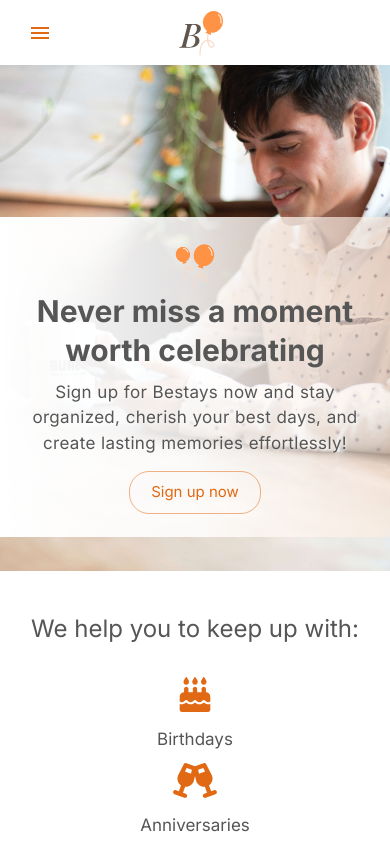
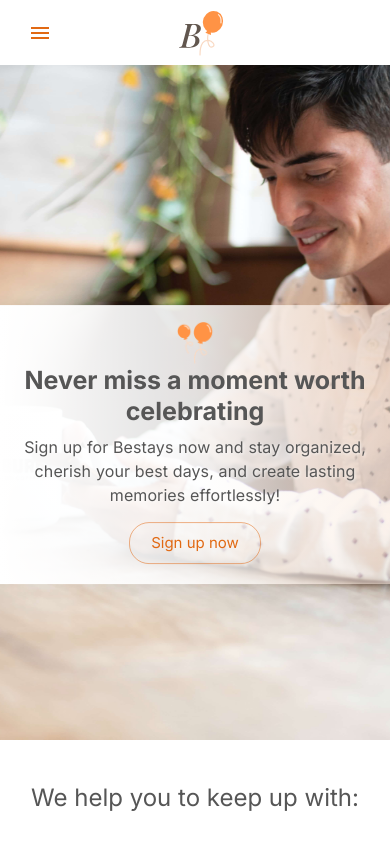
Before and after one commit to Liz0001/Bestays-Project, a React (Vite) app in the folder client/: page / in a window 390 px wide. Shown: the top 844 px of the page. Built offline with nearby package versions, Linux system fonts and the light colour scheme; a web font is replaced by a local one.

Commit message:
Size changes - everything made smalles - top section hero part

```diff
--- a/client/src/components/landingPage/HeroSection.tsx
+++ b/client/src/components/landingPage/HeroSection.tsx
@@ -1,4 +1,4 @@
-import { Button, Container } from '@mui/material';
+import { Button } from '@mui/material';
 import balloons from '../../assets/images/balloons.png';
 import './landingPage.css';
 
@@ -6,7 +6,6 @@ export function HeroSection() {
     return (
         <div className="bg-container">
             <div className="bg-image">
-                <Container>
                 <div className="landing-page">
                     <div className="wrapper">
                         <div className="balloon-img">
@@ -16,9 +15,9 @@ export function HeroSection() {
                             Never miss a moment worth celebrating
                         </h1>
                         <p className="value-proposition">
-                                Sign up for Bestays now and stay organized,
-                                cherish your best days, and create lasting
-                                memories effortlessly!
+                            Sign up for Bestays now and stay organized, cherish
+                            your best days, and create lasting memories
+                            effortlessly!
                         </p>
                         <div className="button-wrap">
                             <Button
@@ -31,7 +30,6 @@ export function HeroSection() {
                         </div>
                     </div>
                 </div>
-                </Container>
             </div>
         </div>
     );
--- a/client/src/components/landingPage/landingPage.css
+++ b/client/src/components/landingPage/landingPage.css
@@ -3,7 +3,7 @@
 
 .bg-container {
     height: 80vh;
-    min-height: 500px;
+    min-height: 460px;
     display: flex;
     flex-direction: row;
     justify-content: end;
@@ -12,11 +12,9 @@
 }
 
 .bg-container > div {
-    /* Picture and white area container */
     height: 100%;
-    min-height: 500px;
+    min-height: 460px;
     width: 75%;
-    background-color: #ffebdd;
 }
 
 .bg-image {
@@ -28,11 +26,12 @@
 
 .landing-page {
     position: absolute;
-    top: 25%;
+    top: 50%;
+    transform: translateY(-45%);
     left: 15vw;
 
     height: 50%;
-    min-height: 320px;
+    min-height: 280px;
     width: 35%;
     min-width: 490px;
 
@@ -44,15 +43,15 @@
 }
 
 .wrapper {
-    height: 320px;
+    height: 280px;
     width: 490px;
     margin: auto;
     padding: 15px;
 }
 
 .balloon-img {
-    margin-top: 10px;
-    height: 50px;
+    margin-top: 5px;
+    height: 45px;
 }
 
 .balloon-img img {
@@ -67,15 +66,15 @@
 .heading {
     margin: 0px 0 10px;
     line-height: 1.3;
-    font-size: 30px;
+    font-size: 28px;
 }
 
 .value-proposition {
-    font-size: 17px;
+    font-size: 16px;
     text-shadow: 1px 1px 3px #ffffffcc;
     margin-bottom: 15px;
-    word-spacing: 0.35px;
-    letter-spacing: 0.3px;
+    word-spacing: 0.3px;
+    letter-spacing: 0.2px;
 }
 
 .heading,
@@ -112,7 +111,7 @@
 .example-name {
     display: inline-block;
     margin-top: 15px;
-    font-size: 17px;
+    font-size: 16px;
     color: #565656;
 }
 
@@ -141,37 +140,49 @@
 
 /* ... and SMALLER - width */
 @media only screen and (max-width: 800px) {
-    .bg-container {
-        height: 60vh;
-    }
     .bg-container > div {
         width: 100%;
     }
     .landing-page {
         overflow: hidden;
         margin: auto;
-        top: 20%;
         left: 0;
         right: 0;
-        max-width: 70%;
+        transform: translateY(-35%);
     }
 }
 
 @media only screen and (max-width: 500px) {
     .landing-page {
+        background-image: linear-gradient(to right, #fff, #ffffffdd, #ffebdd94);
+        transform: translateY(-35%);
+        height: fit-content;
+        min-height: unset;
+        width: 35%;
+        min-width: unset;
         width: 100vw;
-        top: 30%;
-        min-width: unset;
-        max-width: unset;
-        background-image: linear-gradient(to right, #fff, #ffffffdd, #ffebdd94);
     }
     .wrapper {
-        width: 100vw;
+        height: 100%;
+        width: 100%;
+        padding: 10px;
+        padding-bottom: 20px;
     }
-
+    .heading {
+        line-height: 1.25;
+        font-size: 25px;
+        margin-bottom: 8px;
+    }
+    .value-proposition {
+        font-size: 16px;
+        margin-bottom: 15px;
+        word-spacing: 0.15px;
+        letter-spacing: 0.1px;
+    }
     .outro,
     .intro {
         text-align: center;
+        /* TODO: font-size: 16px; */
     }
     .description {
         text-align: center;
@@ -183,33 +194,7 @@
     .examples > div {
         margin-bottom: 10px;
     }
-
     .examples > div:last-child {
         margin-bottom: 0;
     }
 }
-
-@media only screen and (max-width: 375px) {
-    .landing-page {
-        height: fit-content;
-        min-height: unset;
-        top: 30%;
-        padding-bottom: 10px;
-    }
-    .wrapper {
-        height: 100%;
-    }
-}
-
-@media only screen and (max-width: 355px) {
-    .landing-page {
-        top: 20%;
-    }
-}
-
-@media only screen and (max-width: 285px) {
-    .landing-page {
-        height: 65vh;
-        padding-bottom: 5px;
-    }
-}
```
Lines whose indentation alone changed are shown as unchanged.
